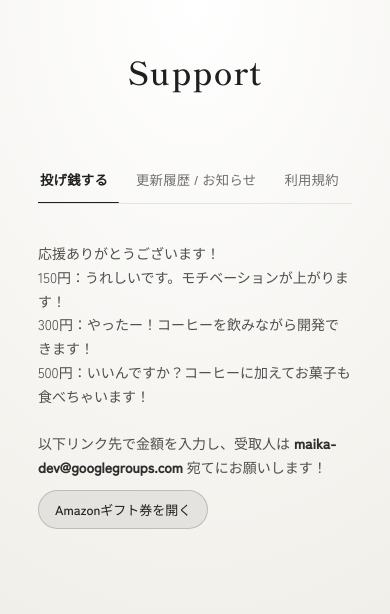
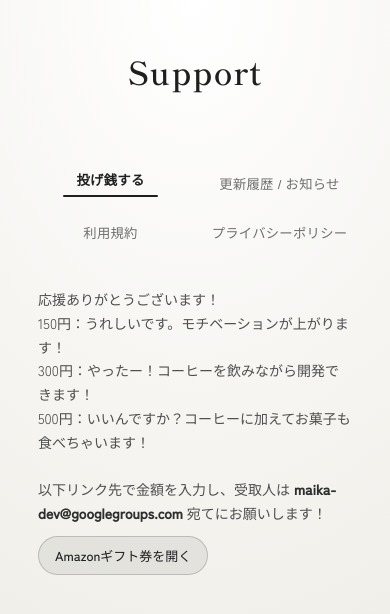
Before and after one commit to maika-dev0705/birthday-symbol-finder, a Next.js app: page /support in a window 390 px wide. Shown: the top 614 px of the page. Built offline with nearby package versions, Linux system fonts and the light colour scheme.

Commit message:
Use 2-column support tabs on mobile

```diff
--- a/app/globals.css
+++ b/app/globals.css
@@ -970,20 +970,33 @@
   }
 
   .support-tabs {
-    flex-wrap: nowrap;
-    gap: 24px;
-    justify-content: flex-start;
-    overflow-x: auto;
-    -webkit-overflow-scrolling: touch;
-    scrollbar-width: none;
-  }
-
-  .support-tabs::-webkit-scrollbar {
-    display: none;
+    display: grid;
+    grid-template-columns: repeat(2, minmax(0, 1fr));
+    gap: 12px 24px;
+    justify-items: center;
+    border-bottom: none;
+    padding-bottom: 0;
   }
 
   .support-tabs .tab {
-    white-space: nowrap;
+    width: 100%;
+    text-align: center;
+    white-space: normal;
+    padding: 6px 4px 8px;
+  }
+
+  .support-tabs .tab.active::after {
+    content: "";
+    display: block;
+    height: 2px;
+    width: 70%;
+    margin: 6px auto 0;
+    border-radius: 999px;
+    background: var(--ink);
+  }
+
+  .support-tabs .tabs-indicator {
+    display: none;
   }
 
   .form-body {
```
